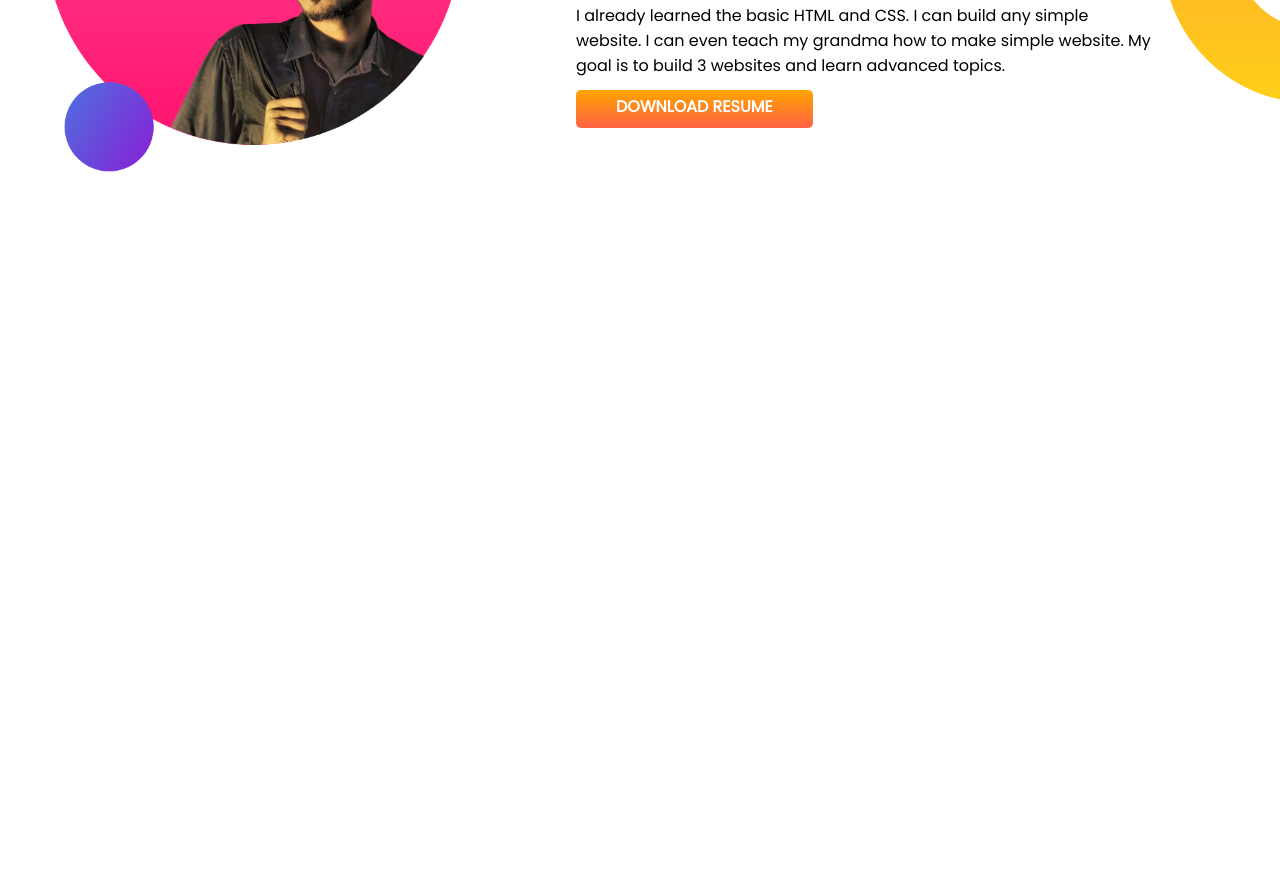
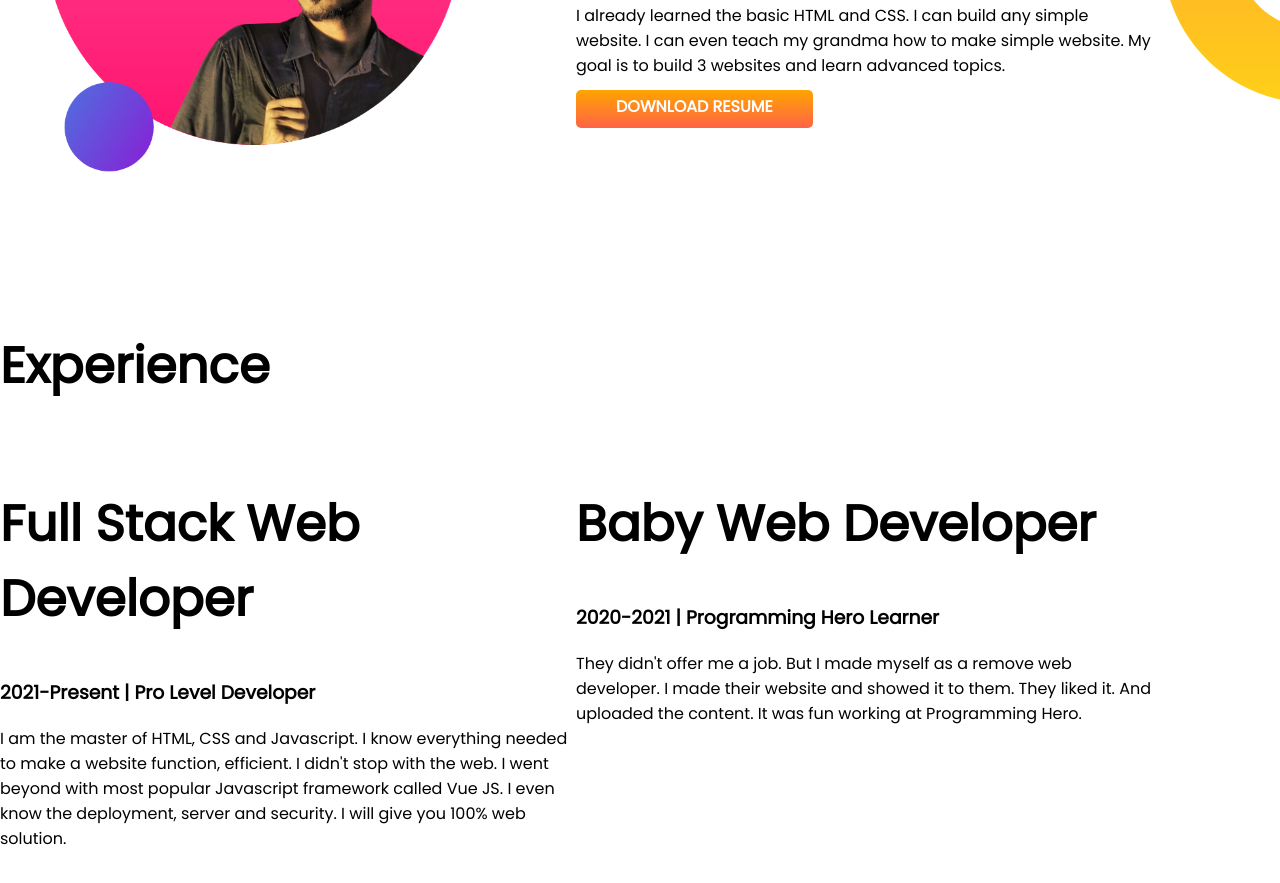
Before and after one commit to rubelmollik86/developer-porfolio, a plain HTML site: page index.html in a window 1280 px wide. Shown: the part 1009-1892 px from the top of the page. Before the commit the page ends 1338 px from the top, so only its background shows below. Drawn offline with Linux system fonts and the light colour scheme.

Commit message:
secton added

```diff
--- a/index.html
+++ b/index.html
@@ -14,7 +14,7 @@
 </head>
 
 <body>
-    <section class="top-bannar">
+    <section class="top-bannar flexible-container ">
 
         <div class="half-width">
             <h1>Welcome to</h1>
@@ -49,7 +49,7 @@
 
         </div>
     </section>
-    <section class="Dreeam-Big">
+    <section class="Dreeam-Big flexible-container ">
 
         <div class="half-width">
             <img src="images/rubel-bg2.png" alt="">
@@ -66,6 +66,27 @@
         </div>
 
     </section>
+
+    <section class="experince-artea">
+        <h1>Experience</h1>
+
+        <div class="flexible-container ">
+            <div class="half-width">
+                <h1>Full Stack Web Developer</h1>
+                <h3>2021-Present | Pro Level Developer</h3>
+                <p>I am the master of HTML, CSS and Javascript. I know everything needed to make a website function, efficient. I didn't stop with the web. I went beyond with most popular Javascript framework called Vue JS. I even know the deployment, server and security. I will give you 100% web solution.
+                </p>
+            </div>
+            <div class="half-width">
+                <h1>Baby Web Developer</h1>
+                <h3>2020-2021 | Programming Hero Learner</h3>
+                <p>
+                    They didn't offer me a job. But I made myself as a remove web developer. I made their website and showed it to them. They liked it. And uploaded the content. It was fun working at Programming Hero.
+                </p>
+            </div>
+        </div>
+
+    </section>
 </body>
 
 </html>
--- a/style.css
+++ b/style.css
@@ -13,12 +13,13 @@ h1 {
     color: orange;
 }
 
-section {
+.flexible-container {
     display: flex;
     margin-bottom: 150px;
 }
 
 .half-width {
+
     width: 45%;
 
 
```
